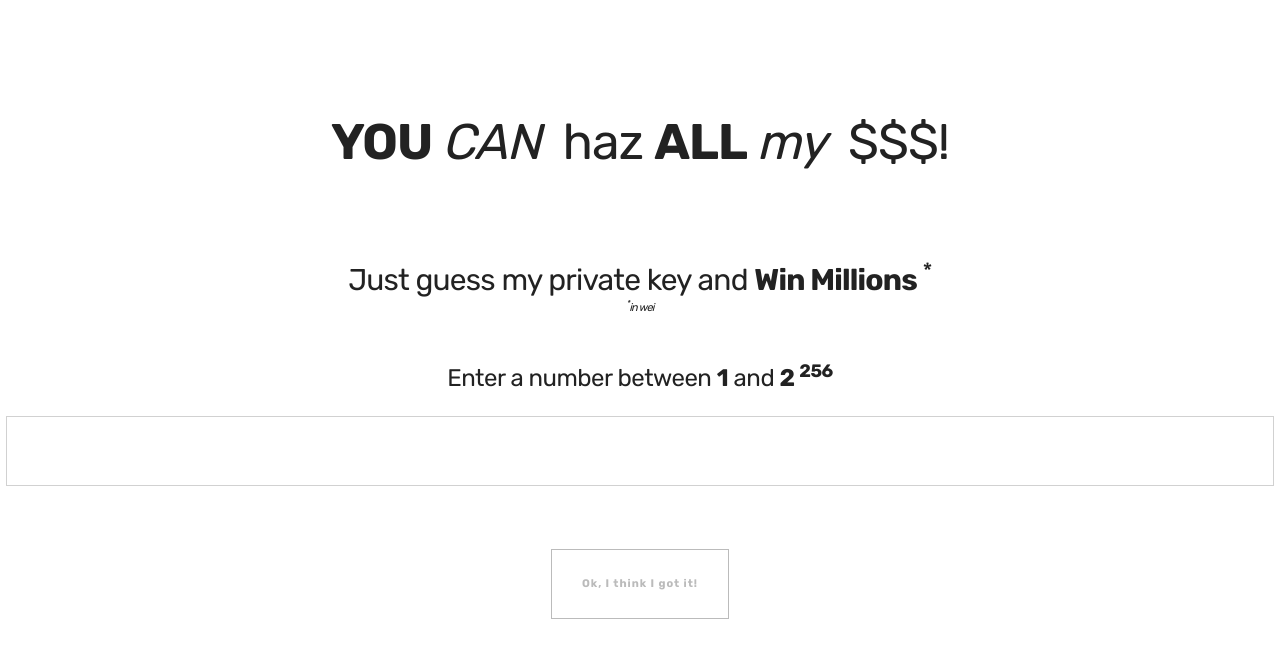
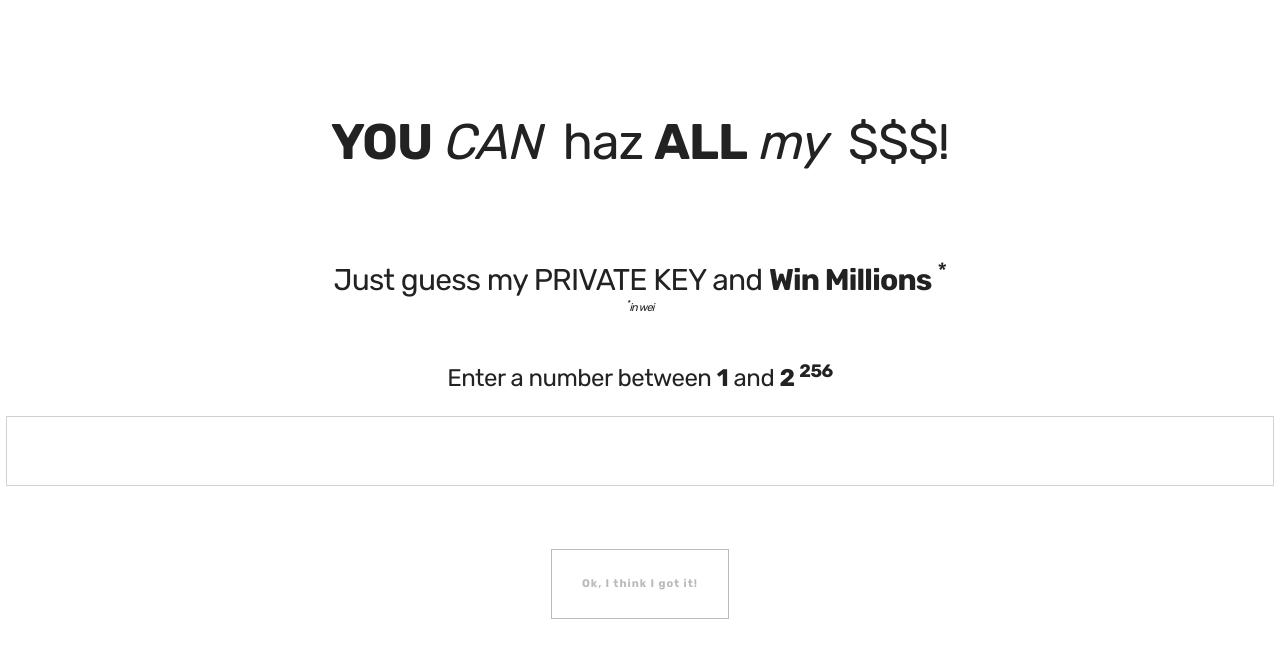
Before and after one commit to skuhlmann/guess-my-key, a Vue app: page / in a window 1280 px wide. Shown: the top 658 px of the page. Built offline with nearby package versions, Linux system fonts and the light colour scheme.

Commit message:
Text formatting

```diff
--- a/src/components/KeyForm.vue
+++ b/src/components/KeyForm.vue
@@ -2,7 +2,7 @@
   <div class="Key__Form">
     <h4>
       Just guess my
-      private key and
+      PRIVATE KEY and
       <b>
         Win
         Millions
```
